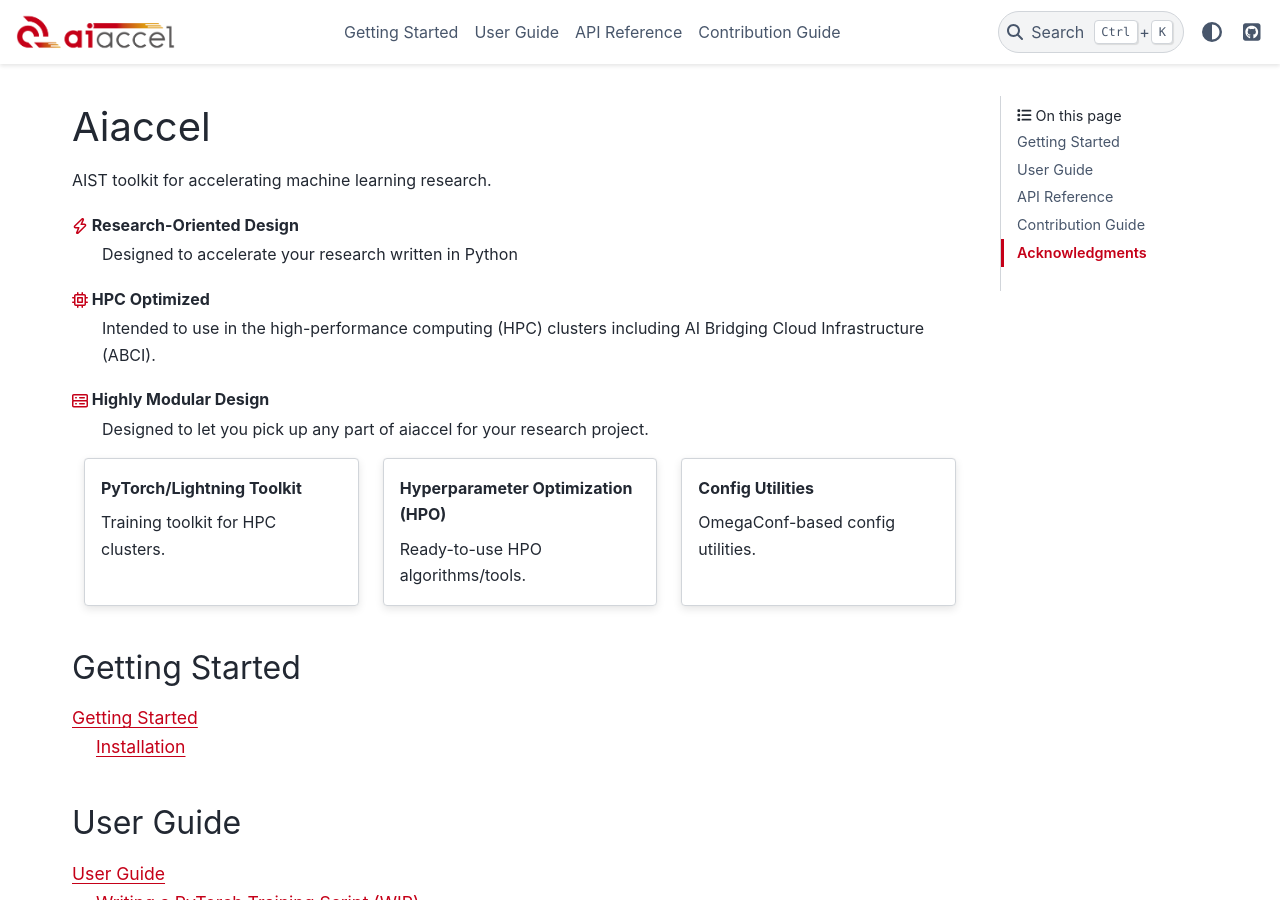
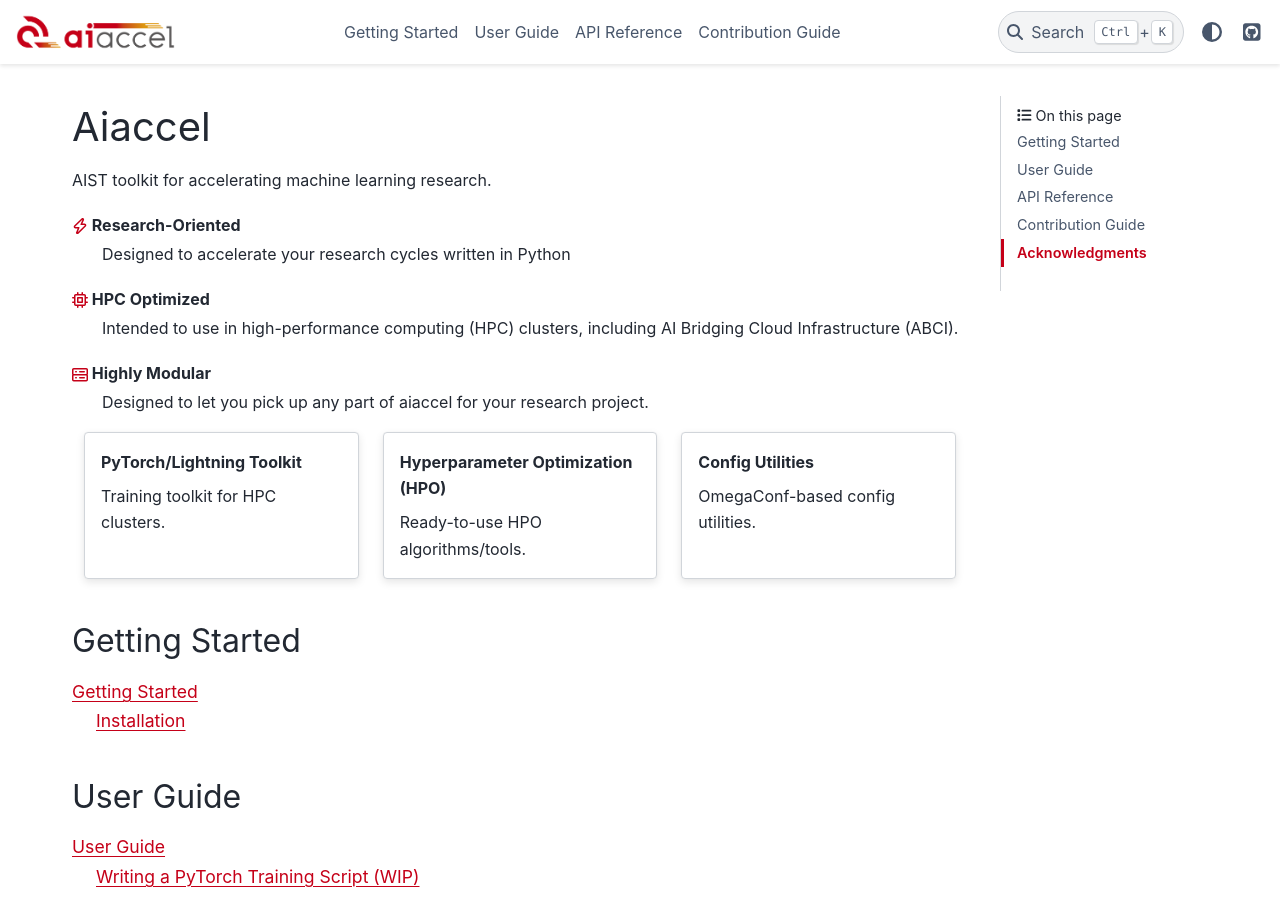
Before and after one commit to aistairc/aiaccel, a Sphinx documentation site: the page built from docs/source/index.rst, in a window 1280 px wide and 900 px high. Built offline with Sphinx 7.4.7 and the PyData theme 0.15.4, drawn with Linux system fonts in a browser that asks for light colours; pages that are not in the unit, such as notebooks, are missing from menus.

Commit message:
Update actions

```diff
--- a/docs/source/index.rst
+++ b/docs/source/index.rst
@@ -3,14 +3,14 @@ Aiaccel
 
 AIST toolkit for accelerating machine learning research.
 
-:octicon:`zap;1em;sd-text-primary` Research-Oriented Design
-    Designed to accelerate your research written in Python
+:octicon:`zap;1em;sd-text-primary` Research-Oriented
+    Designed to accelerate your research cycles written in Python
 
 :octicon:`cpu;1em;sd-text-primary` HPC Optimized
-    Intended to use in the high-performance computing (HPC) clusters including AI
+    Intended to use in high-performance computing (HPC) clusters, including AI
     Bridging Cloud Infrastructure (ABCI).
 
-:octicon:`server;1em;sd-text-primary` Highly Modular Design
+:octicon:`server;1em;sd-text-primary` Highly Modular
     Designed to let you pick up any part of aiaccel for your research project.
 
 .. grid::
```
Also changed, not shown: 4 other files.
